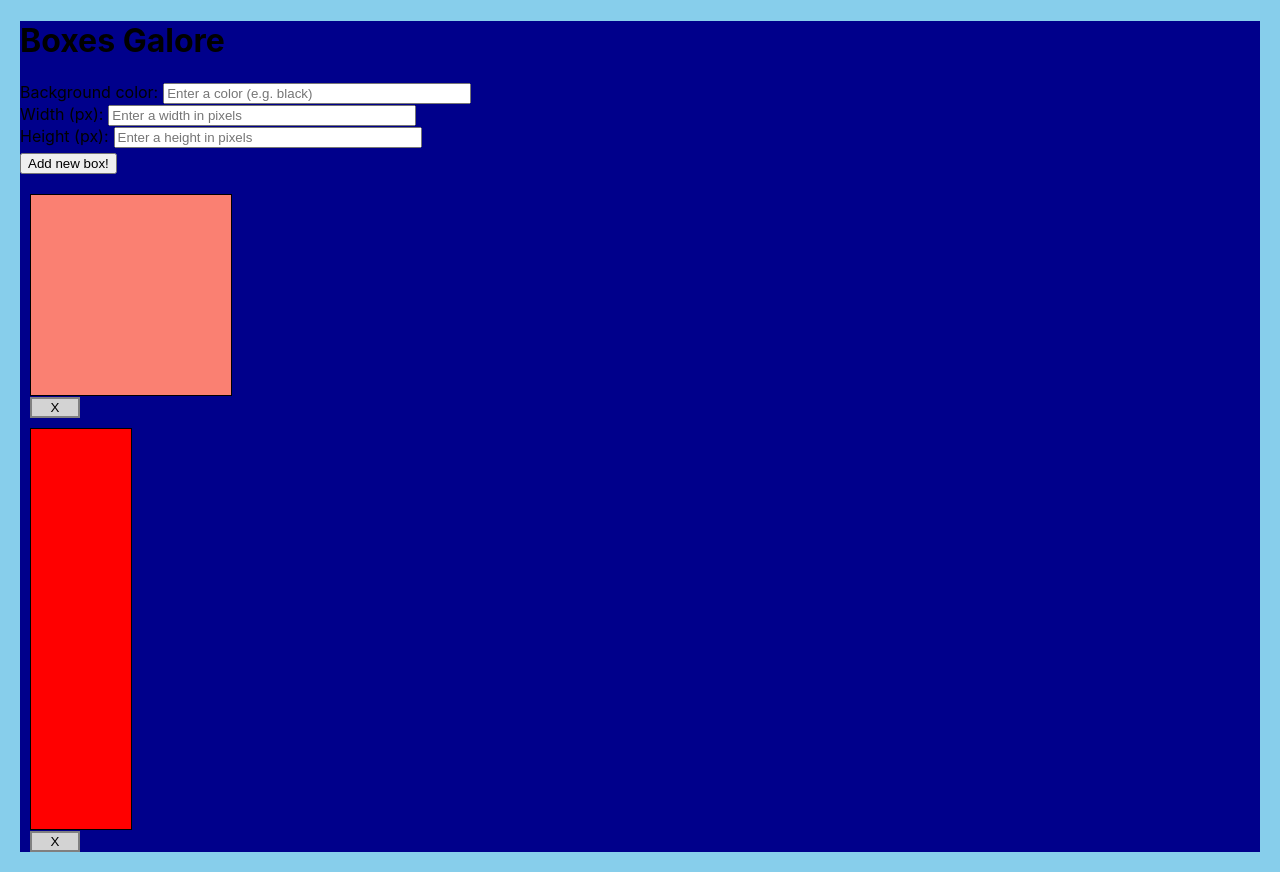
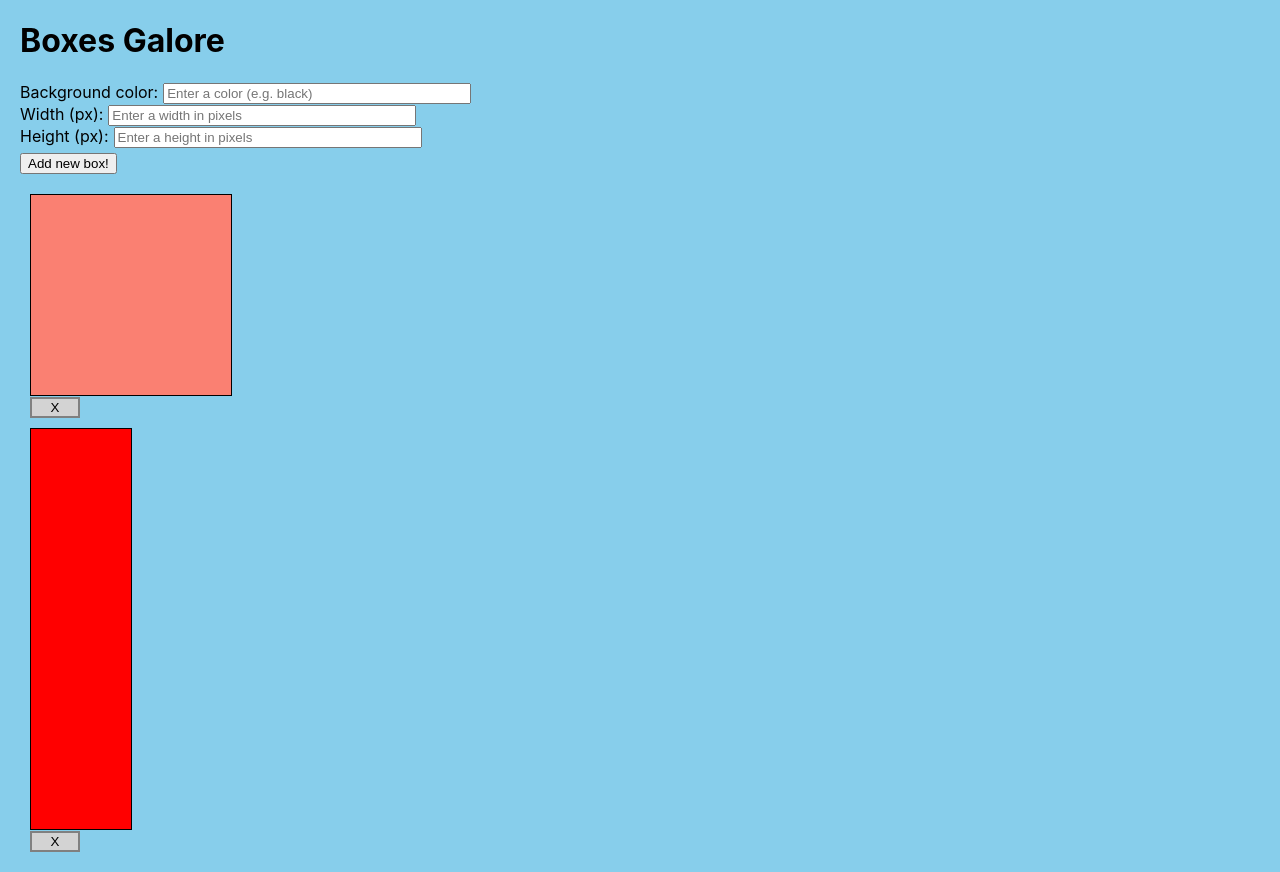
Before and after one commit to iam8/37.8-react-forms, a React (Create React App) app: page / in a window 1280 px wide. Built offline with nearby package versions, Linux system fonts and the light colour scheme.

Commit message:
Make box list to be a flex container

```diff
--- a/src/BoxList.css
+++ b/src/BoxList.css
@@ -1,3 +1,4 @@
-.BoxList {
-    background-color: darkblue;
+.BoxList-list {
+    display: flex;
+    flex-wrap: wrap;
 }
```
